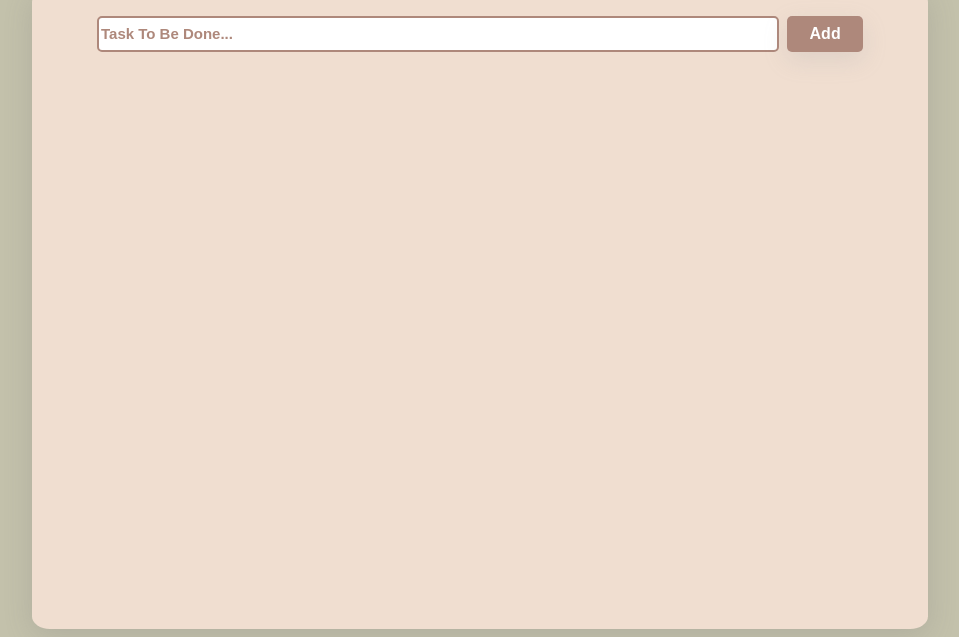
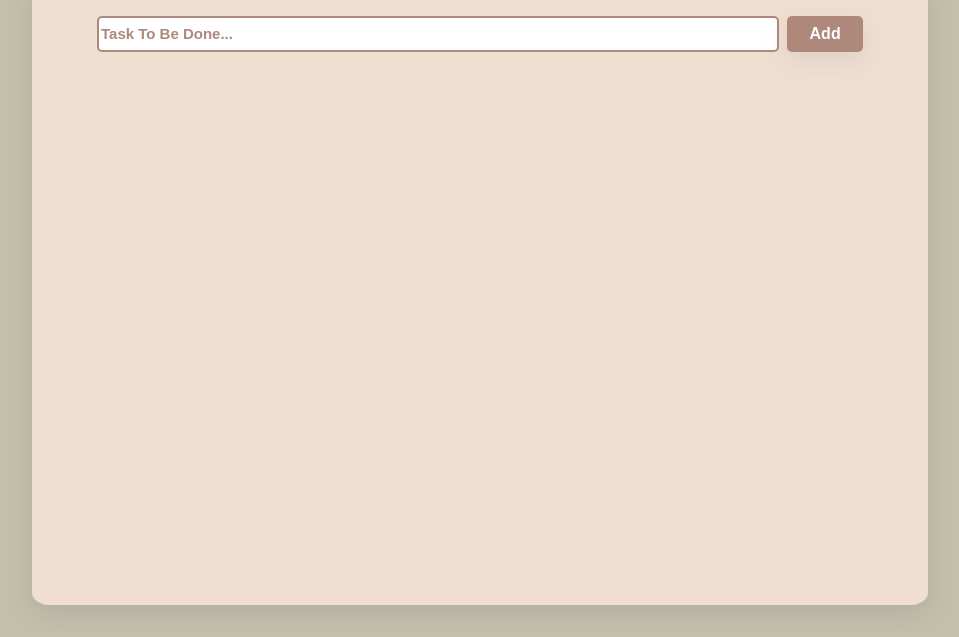
Before and after one commit to Ge0rgeM/ToDoList, a plain HTML site: page index.html in a window 1280 px wide. Shown: the part 166-803 px from the top of the page, without its empty margins (160-1119 px from the left). Drawn offline with Linux system fonts and the light colour scheme; a web font is replaced by a local one.

Commit message:
Update index.html

```diff
--- a/index.html
+++ b/index.html
@@ -30,7 +30,7 @@
     }
     #container{
         width: 70vw;
-        min-height: 80vh;
+        min-height: 77vh;
         background-color: #F0DED0;
         border-radius: 2%;
         margin: auto;
```
